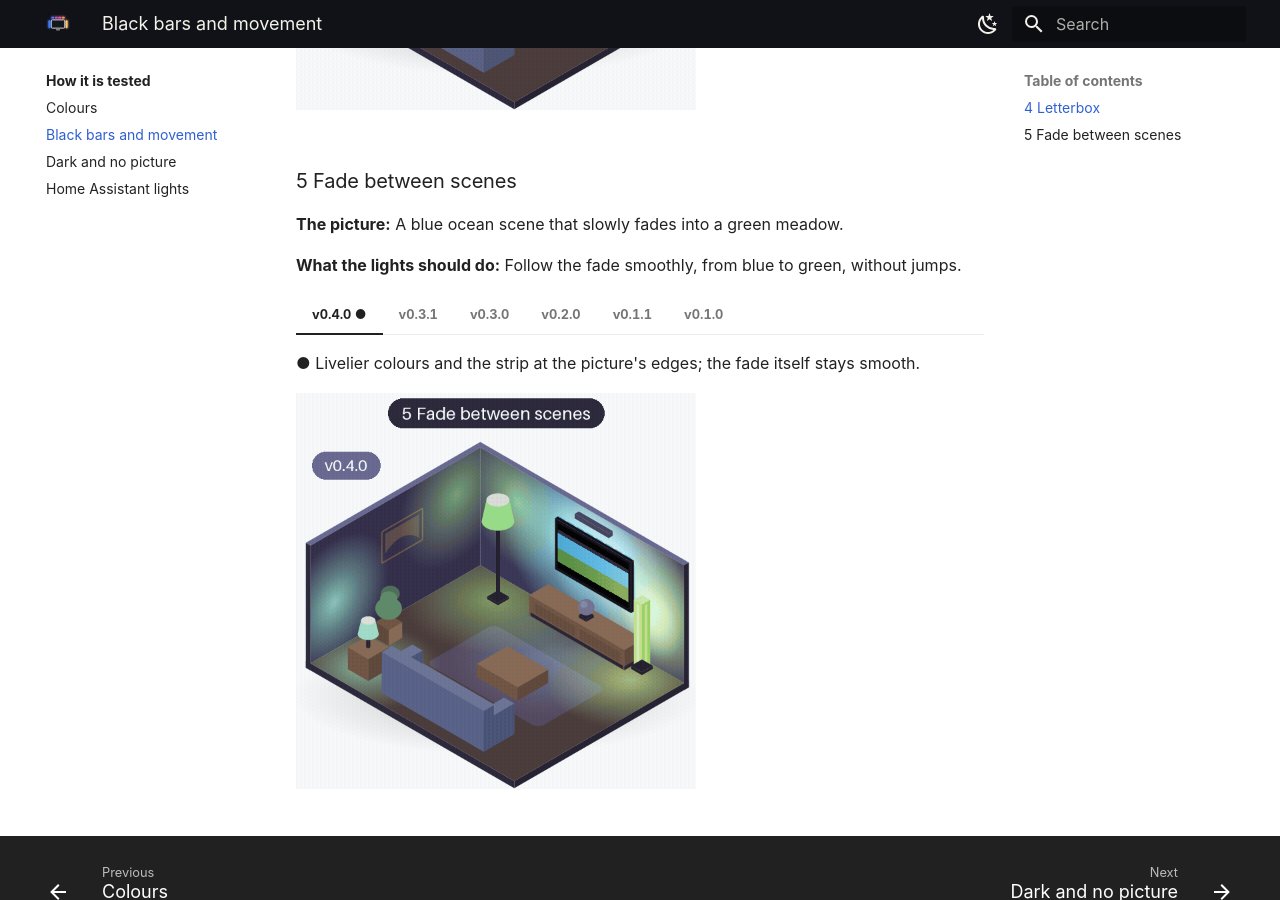
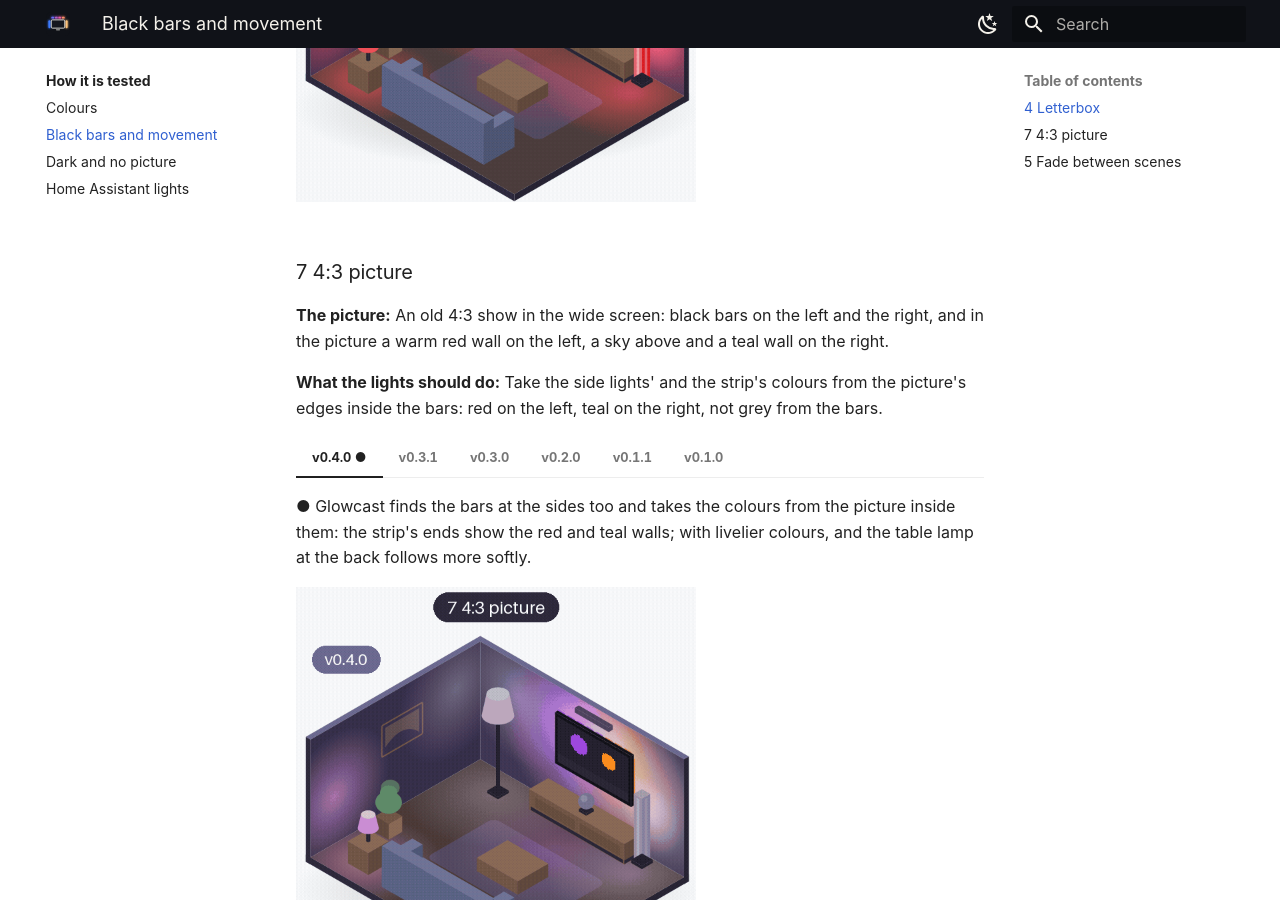
Before and after one commit to nicohabets/glowcast, an MkDocs documentation site: the page built from website/pages/testing/shape-and-movement.md, in a window 1280 px wide and 900 px high, scrolled down 1227 px. Built offline with MkDocs 1.6.1 and Material for MkDocs 9.7.7, drawn with Linux system fonts in a browser that asks for light colours; some of the changed text lies outside the part shown.

Commit message:
Testing pages: the 4:3 picture (#294) with the black bars, all GIFs redrawn
After #294 the scenarios run in a new order, so the rooms were made again
with --force; 30 GIFs, 19.0 MB.

Co-Authored-By: Claude Opus 5.5 <noreply@anthropic.com>

```diff
--- a/website/pages/testing/shape-and-movement.md
+++ b/website/pages/testing/shape-and-movement.md
@@ -1,11 +1,12 @@
 # Black bars and movement
 
-Pictures that do not fill the screen, and pictures that move: a film with black bars, and one scene fading into another. Each room is drawn from that release's own code (see [the room](index.md#the-room)). How the lights follow a scene cut shows at the start of [3 Saturated red](colours.md#area-saturated-red).
+Pictures that do not fill the screen, and pictures that move: a film with black bars above and below, an old 4:3 show with bars at the sides, and one scene fading into another. Each room is drawn from that release's own code (see [the room](index.md#the-room)). How the lights follow a scene cut shows at the start of [3 Saturated red](colours.md#area-saturated-red).
 
 <!-- rooms -->
 | Scenario | v0.4.0 | v0.3.1 | v0.3.0 | v0.2.0 | v0.1.1 | v0.1.0 |
 |---|---|---|---|---|---|---|
 | 4 Letterbox | [●](#area-letterbox "changed"){ .glowcast-changed } | [same](#area-letterbox) | [same](#area-letterbox) | [same](#area-letterbox) | [same](#area-letterbox) | [new](#area-letterbox) |
+| 7 4:3 picture | [●](#area-43-picture "changed"){ .glowcast-changed } | [same](#area-43-picture) | [same](#area-43-picture) | [same](#area-43-picture) | [same](#area-43-picture) | [new](#area-43-picture) |
 | 5 Fade between scenes | [●](#area-fade-between-scenes "changed"){ .glowcast-changed } | [same](#area-fade-between-scenes) | [same](#area-fade-between-scenes) | [same](#area-fade-between-scenes) | [same](#area-fade-between-scenes) | [new](#area-fade-between-scenes) |
 
 ●: what the lights get changed since the previous release. same: the same as in the previous release (within rounding). new: the first release with these lights. -: not available.
@@ -52,6 +53,48 @@ Pictures that do not fill the screen, and pictures that move: a film with black
 
     [![Letterbox, in the room with v0.1.0](rooms/v0.1.0/area-letterbox.gif){ width="400" loading=lazy }](rooms/v0.1.0/area-letterbox.gif)
 
+### 7 4:3 picture { #area-43-picture }
+
+**The picture:** An old 4:3 show in the wide screen: black bars on the left and the right, and in the picture a warm red wall on the left, a sky above and a teal wall on the right.
+
+**What the lights should do:** Take the side lights' and the strip's colours from the picture's edges inside the bars: red on the left, teal on the right, not grey from the bars.
+
+=== "v0.4.0 ●"
+
+    ● Glowcast finds the bars at the sides too and takes the colours from the picture inside them: the strip's ends show the red and teal walls; with livelier colours, and the table lamp at the back follows more softly.
+
+    [![4:3 picture, in the room with v0.4.0](rooms/v0.4.0/area-43-picture.gif){ width="400" loading=lazy }](rooms/v0.4.0/area-43-picture.gif)
+
+=== "v0.3.1"
+
+    Same as v0.1.0.
+
+    [![4:3 picture, in the room with v0.3.1](rooms/v0.1.0/area-43-picture.gif){ width="400" loading=lazy }](rooms/v0.1.0/area-43-picture.gif)
+
+=== "v0.3.0"
+
+    Same as v0.1.0.
+
+    [![4:3 picture, in the room with v0.3.0](rooms/v0.1.0/area-43-picture.gif){ width="400" loading=lazy }](rooms/v0.1.0/area-43-picture.gif)
+
+=== "v0.2.0"
+
+    Same as v0.1.0.
+
+    [![4:3 picture, in the room with v0.2.0](rooms/v0.1.0/area-43-picture.gif){ width="400" loading=lazy }](rooms/v0.1.0/area-43-picture.gif)
+
+=== "v0.1.1"
+
+    Same as v0.1.0.
+
+    [![4:3 picture, in the room with v0.1.1](rooms/v0.1.0/area-43-picture.gif){ width="400" loading=lazy }](rooms/v0.1.0/area-43-picture.gif)
+
+=== "v0.1.0"
+
+    The first release: the lights at the sides sample the black bar together with the edge of the picture.
+
+    [![4:3 picture, in the room with v0.1.0](rooms/v0.1.0/area-43-picture.gif){ width="400" loading=lazy }](rooms/v0.1.0/area-43-picture.gif)
+
 ### 5 Fade between scenes { #area-fade-between-scenes }
 
 **The picture:** A blue ocean scene that slowly fades into a green meadow.
```
Also changed, not shown: website/pages/testing/dark.md (+3 -3 lines), website/pages/testing/home-assistant-lights.md (+10 -10 lines), website/pages/testing/index.md (+5 -4 lines), website/pages/testing/rooms/manifest.json, website/pages/testing/rooms/v0.1.0/area-43-picture.gif (added), website/pages/testing/rooms/v0.1.0/area-no-picture.gif, website/pages/testing/rooms/v0.1.1/area-no-picture.gif, website/pages/testing/rooms/v0.2.0/area-no-picture.gif, website/pages/testing/rooms/v0.3.0/ha-no-picture.gif, website/pages/testing/rooms/v0.4.0/area-43-picture.gif (added), website/pages/testing/rooms/v0.4.0/area-no-picture.gif, website/pages/testing/rooms/v0.4.0/ha-no-picture.gif, 3 other files.
